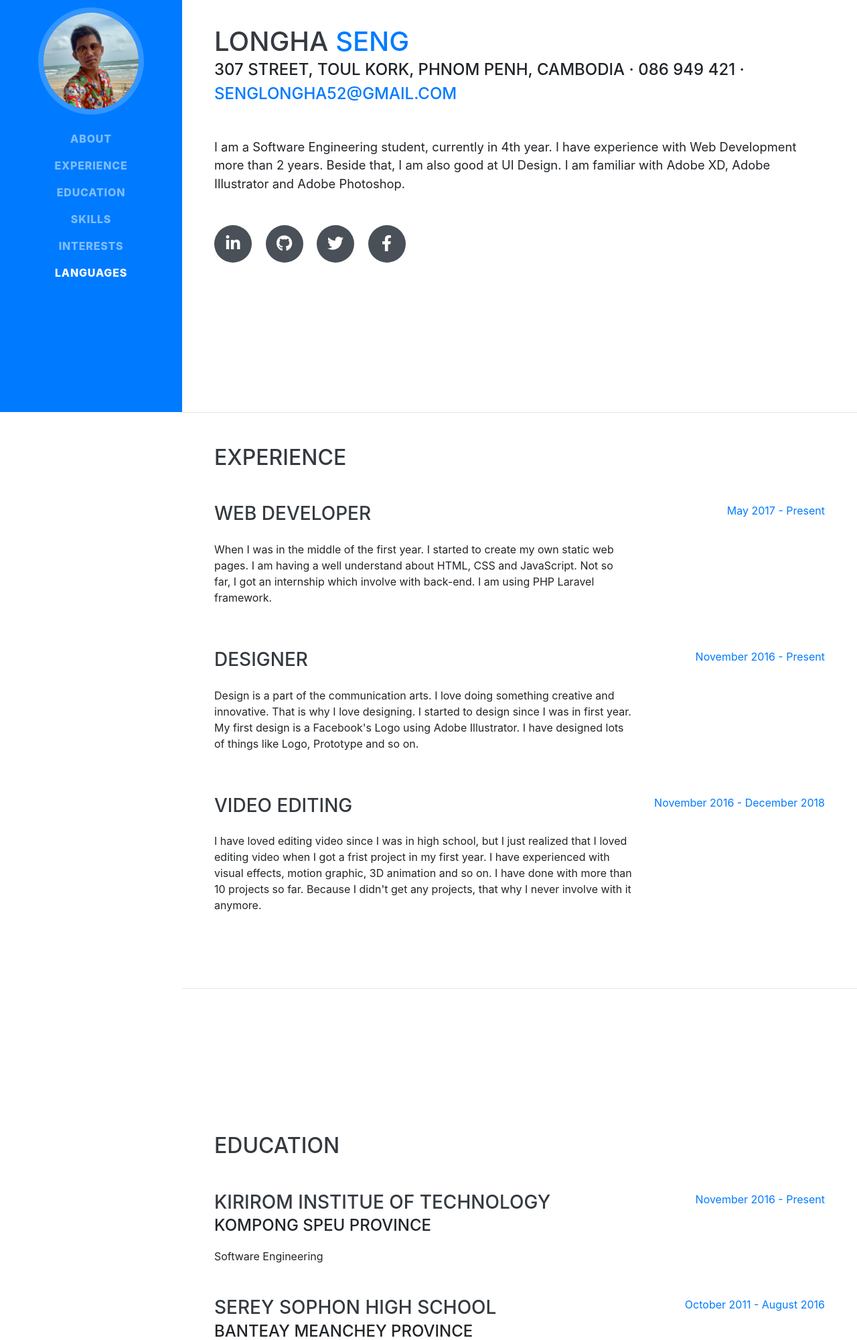
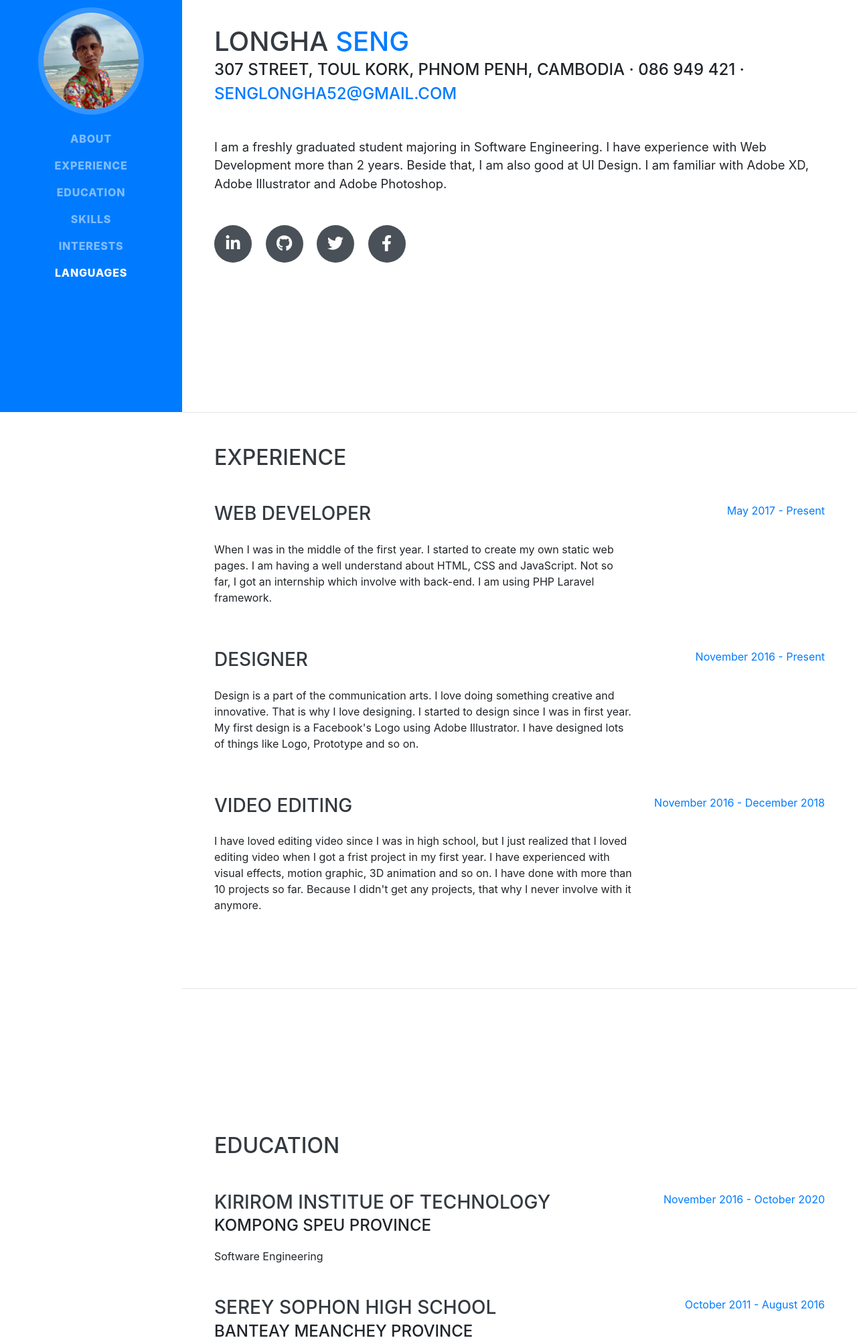
Before and after one commit to longhaseng/LonghaSeng.github.io, a website with bundled scripts: page index.html in a window 1280 px wide. Shown: the part 185-2185 px from the top of the page at 67% size. Built offline with nearby package versions, Linux system fonts and the light colour scheme; a web font is replaced by a local one.

Commit message:
Update index.html

```diff
--- a/index.html
+++ b/index.html
@@ -70,7 +70,7 @@
         <div class="subheading mb-5">307 Street, Toul Kork, Phnom Penh, Cambodia · 086 949 421 ·
           <br><a href="mailto:senglongha52@email.com">senglongha52@gmail.com</a>
         </div>
-        <p class="lead mb-5">I am a Software Engineering student, currently in 4th year. I have experience with Web Development more than 2 years. Beside that, I am also good at UI Design. I am familiar with Adobe XD, Adobe Illustrator and Adobe Photoshop. </p>
+        <p class="lead mb-5">I am a freshly graduated student majoring in Software Engineering. I have experience with Web Development more than 2 years. Beside that, I am also good at UI Design. I am familiar with Adobe XD, Adobe Illustrator and Adobe Photoshop. </p>
         <div class="social-icons">
           <a href="https://www.linkedin.com/in/longha-seng-88a27a144/">
             <i class="fab fa-linkedin-in"></i>
@@ -141,7 +141,7 @@
             <div>Software Engineering</div>
           </div>
           <div class="resume-date text-md-right">
-            <span class="text-primary">November 2016 - Present</span>
+            <span class="text-primary">November 2016 - October 2020</span>
           </div>
         </div>
 
```
